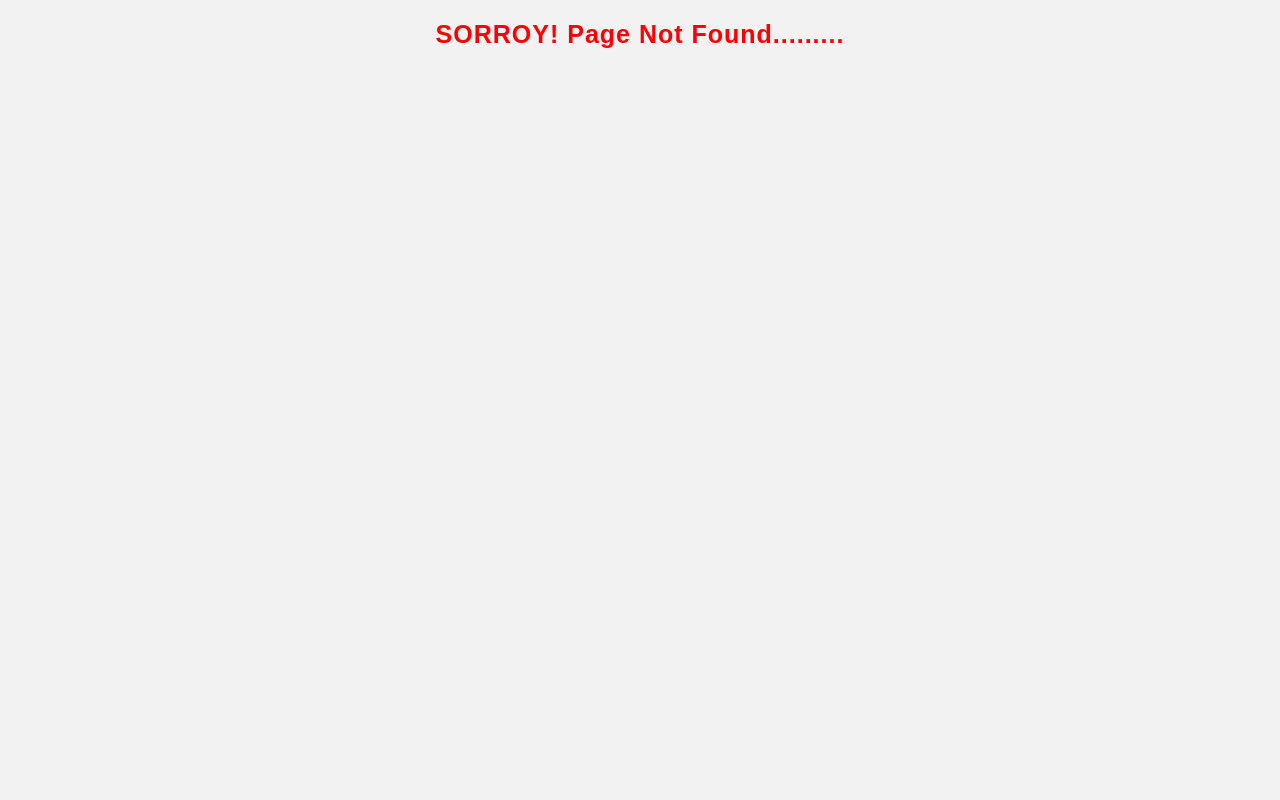
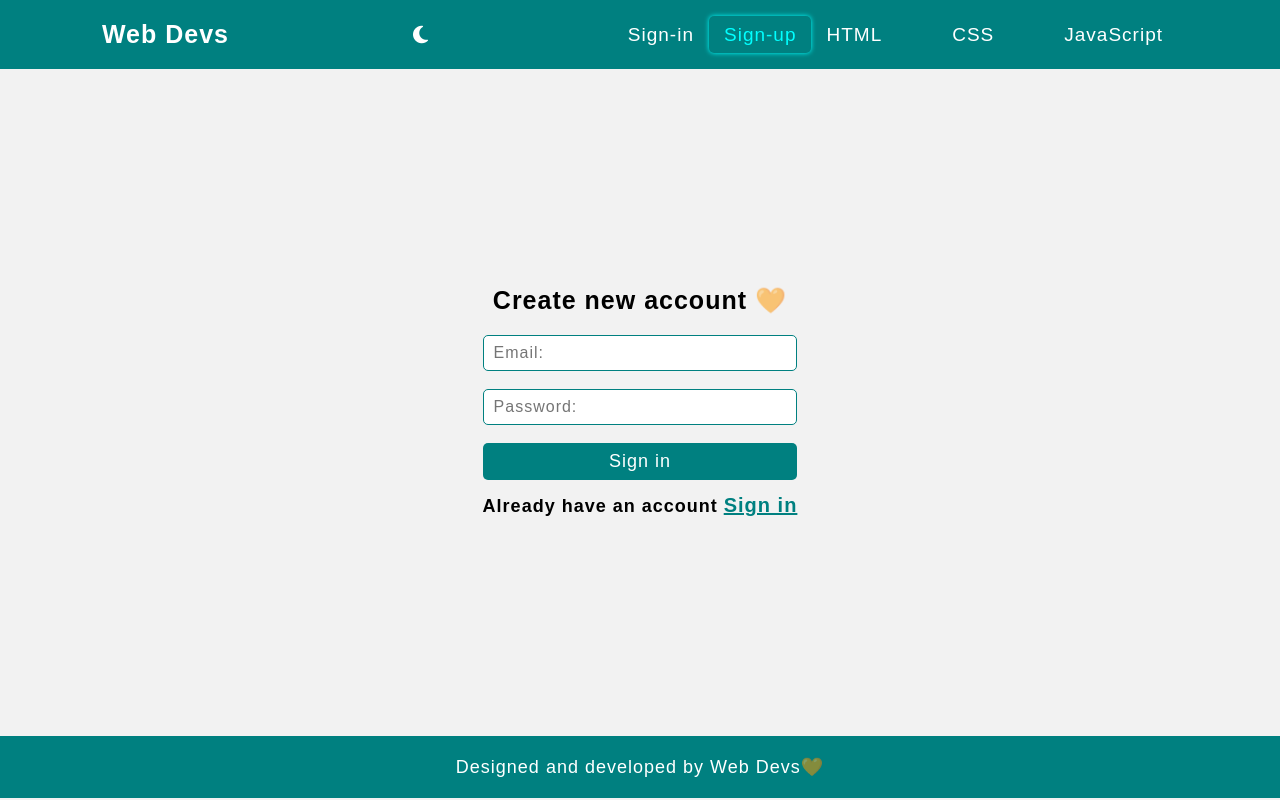
Before and after one commit to MostafaGamalKabil/react_form, a React (Create React App) app: page /signup in a window 1280 px wide. Before the commit this address had no page. Built offline with nearby package versions, Linux system fonts and the light colour scheme.

Commit message:
Create Login & Register Page

```diff
--- a/public/index.html
+++ b/public/index.html
@@ -15,8 +15,7 @@
 
   <link rel="stylesheet" href="style.css" />
   <link rel="stylesheet" href="animation.css" />
-  <link rel="stylesheet" href="https://cdnjs.cloudflare.com/ajax/libs/font-awesome/5.15.1/css/all.min.css" />
-  <link rel="stylesheet" href="mobile-screen.css" media="(max-width: 100px)" />
+  <link rel="stylesheet" href="https://cdnjs.cloudflare.com/ajax/libs/font-awesome/6.7.2/css/all.min.css" integrity="sha512-Evv84Mr4kqVGRNSgIGL/F/aIDqQb7xQ2vcrdIwxfjThSH8CSR7PBEakCr51Ck+w+/U6swU2Im1vVX0SVk9ABhg==" crossorigin="anonymous" referrerpolicy="no-referrer" />  <link rel="stylesheet" href="mobile-screen.css" media="(max-width: 100px)" />
 </head>
 
 <body>
--- a/src/comp/header.js
+++ b/src/comp/header.js
@@ -14,12 +14,39 @@ const Header = () => {
         <h1>
           <Link to="/">Web Devs</Link>
         </h1>
-        <button onClick={() => {
+
+
+        <i onClick={() => {
           ToggleTheme(theme === "Light" ? "Dark" : "Light")
-        }} className="theme-btn" >{theme}</button>
+        }} className="fa-solid fa-sun"></i>
+
+        <i onClick={() => {
+          ToggleTheme(theme === "Light" ? "Dark" : "Light")
+        }} className="fa-solid fa-moon"></i>
+
+
+
 
         <ul className="flex">
+
           <li className="main-list">
+
+
+
+          <NavLink className="main-link" to="/signin">
+          Sign-in
+        </NavLink>
+
+
+          <NavLink className="main-link" to="/signup">
+          Sign-up
+        </NavLink>
+
+
+
+
+
+
             <NavLink className="main-link" to="/html">
               HTML
             </NavLink>
--- a/src/context/ThemeContext.js
+++ b/src/context/ThemeContext.js
@@ -1,8 +1,7 @@
-import { type } from "@testing-library/user-event/dist/type";
 import { createContext, useReducer } from "react";
 const ThemeContexttt = createContext();
 
-const initialData = { theme: localStorage.getItem("myTheme") === null ? "Light" :  "Dark"};
+const initialData = { theme: localStorage.getItem("myTheme") === null ? "Light" : localStorage.getItem("myTheme") };
 const reducer = (firstState , action) => {
   switch (action.type) {
     case "ToggleTheme":
--- a/src/index.css
+++ b/src/index.css
@@ -42,3 +42,55 @@ h1 {
   padding: 20px;
   font-size: 25px;
 }
+
+/* form Sign-in & Sign-up */
+
+form {
+  display: flex;
+  flex-direction: column;
+}
+
+form input {
+  margin-bottom: 18px;
+  font-size: 16px;
+  color: #000;
+  padding: 8px 10px;
+  border-radius: 5px;
+  border: 1px solid teal;
+  outline: none;
+}
+
+form button {
+  padding: 8px 10px;
+  border-radius: 5px;
+  font-size: 18px;
+  color: #fff;
+  border: none;
+  background-color: teal;
+  cursor: pointer;
+  transition: all 0.3s;
+}
+
+form button:active {
+  scale: 0.9;
+  border-radius: 0;
+}
+
+form .account {
+  font-size: 18px;
+}
+
+.account a {
+  font-size: 20px;
+  font-weight: bold;
+  color: teal;
+  text-decoration: underline;
+}
+.new-account {
+  margin-bottom: 10px;
+  font-size: 25px;
+}
+
+.Light p {
+  color: #000;
+}
--- /dev/null
+++ b/src/pages/Sign-in.jsx
@@ -0,0 +1,33 @@
+import Header from "../comp/header";
+import Footer from "../comp/Footer";
+import { Helmet } from "react-helmet-async";
+import { Link } from "react-router-dom";
+
+const Signin = () => {
+  return (
+    <>
+      <Helmet>
+        <title>Sign Up Page</title>
+        <meta name="description" content="Sign Up" />
+      </Helmet>
+      <Header />
+     <main>
+
+      <form>
+
+<input type="email" placeholder="Email: "  required/>
+<input type="password" placeholder="Password: "  required/>
+<button>Sign in</button>
+<p className="account">
+  Dont't have an account <Link to="/signup">Sign up</Link>
+</p>
+      </form>
+
+     </main>
+
+      <Footer />
+    </>
+  );
+};
+
+export default Signin;
--- /dev/null
+++ b/src/pages/Sign-up.jsx
@@ -0,0 +1,33 @@
+import Header from "../comp/header";
+import Footer from "../comp/Footer";
+import { Helmet } from "react-helmet-async";
+import { Link } from "react-router-dom";
+
+const Signup = () => {
+  return (
+    <>
+      <Helmet>
+        <title>Sign Up Page</title>
+        <meta name="description" content="Sign Up" />
+      </Helmet>
+      <Header />
+     <main>
+
+      <form>
+<p className="new-account">Create new account <span>🧡</span></p>
+<input type="email" placeholder="Email: "  required/>
+<input type="password" placeholder="Password: "  required/>
+<button>Sign in</button>
+<p className="account">
+  Already have an account <Link to="/signin">Sign in</Link>
+</p>
+      </form>
+
+     </main>
+
+      <Footer />
+    </>
+  );
+};
+
+export default Signup;
--- a/src/theme.css
+++ b/src/theme.css
@@ -42,3 +42,22 @@
   background-color: #000000 !important;
   color: #fff;
 }
+
+.fa-sun {
+  color: orange;
+}
+.fa-solid {
+  font-size: 20px;
+  transition: all 0.2s;
+  cursor: pointer;
+}
+.fa-solid:hover {
+  font-size: 22px;
+}
+
+.Light .fa-sun {
+  display: none;
+}
+.Dark .fa-moon {
+  display: none;
+}
```
Also changed, not shown: src/App.js (+12 -0 lines).
